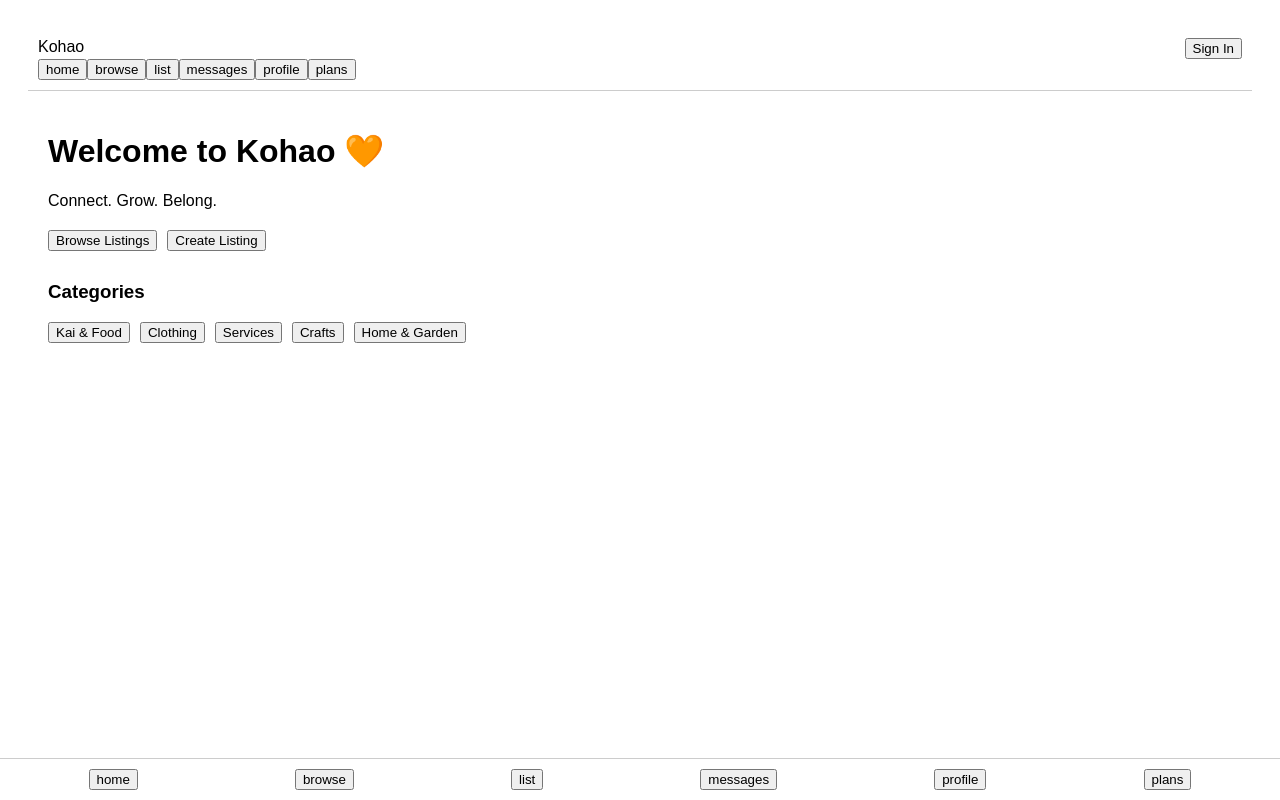
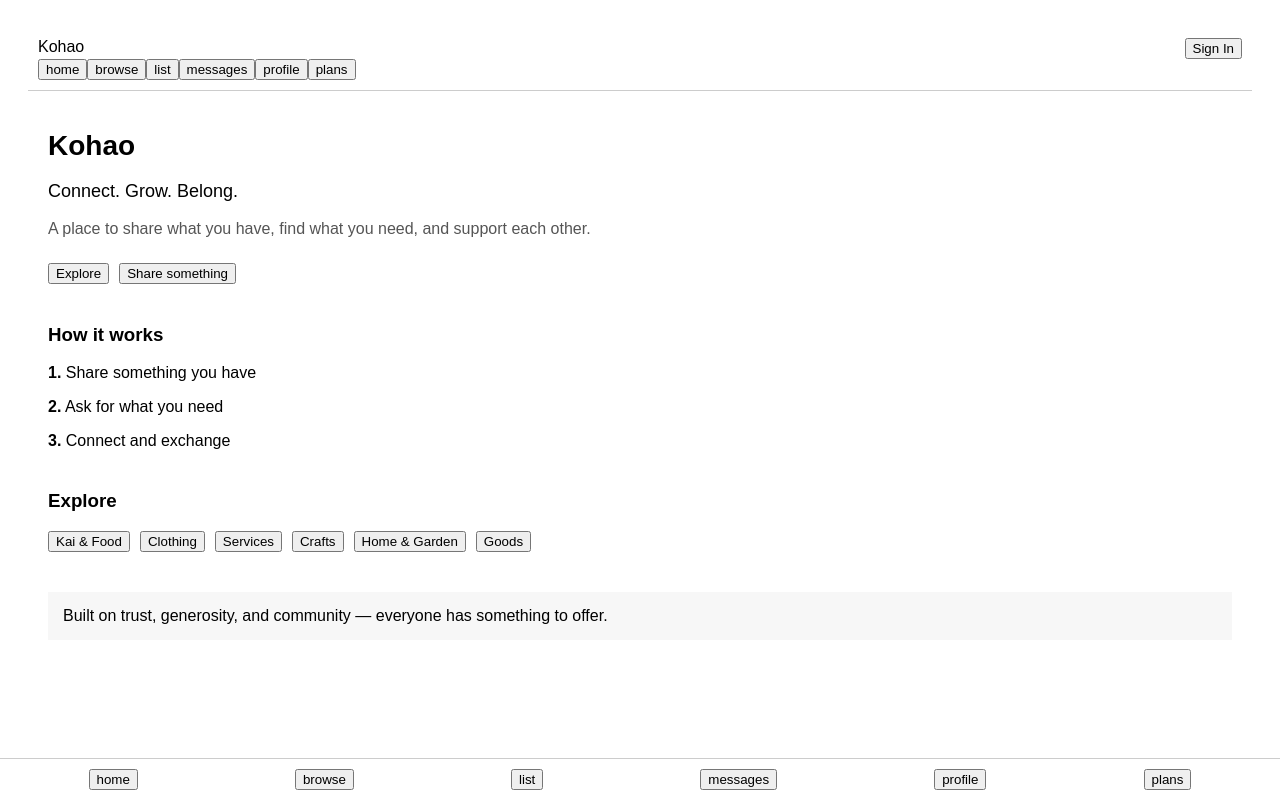
Before and after one commit to kohao-app/Kohao-app, a React app in the folder src/: page / in a window 1280 px wide. Built offline with nearby package versions, Linux system fonts and the light colour scheme; the HTML template or start-up script is replaced by a standard one.

Commit message:
Update App.jsx
Update

```diff
--- a/src/App.jsx
+++ b/src/App.jsx
@@ -66,32 +66,66 @@ export default function App() {
       <main style={S.main}>
   {tab === "home" && (
     <div>
-      <h1>Welcome to Kohao 🧡</h1>
-      <p>Connect. Grow. Belong.</p>
 
-      <div style={{ marginTop: 20 }}>
-        <button>Browse Listings</button>
-        <button style={{ marginLeft: 10 }}>Create Listing</button>
+      <h1 style={{ fontSize: 28 }}>Kohao</h1>
+      <p style={{ fontSize: 18, marginTop: 5 }}>
+        Connect. Grow. Belong.
+      </p>
+
+      <p style={{ marginTop: 15, color: "#555" }}>
+        A place to share what you have, find what you need, and support each other.
+      </p>
+
+      {/* ACTIONS */}
+      <div style={{ marginTop: 25, display: "flex", gap: 10 }}>
+        <button onClick={() => setTab("browse")}>
+          Explore
+        </button>
+        <button onClick={() => setTab("list")}>
+          Share something
+        </button>
       </div>
 
-      <div style={{ marginTop: 30 }}>
-        <h3>Categories</h3>
-        <div style={{ display: "flex", gap: 10, flexWrap: "wrap" }}>
+      {/* COMMUNITY FLOW */}
+      <div style={{ marginTop: 40 }}>
+        <h3>How it works</h3>
+
+        <div style={{ marginTop: 10 }}>
+          <p><strong>1.</strong> Share something you have</p>
+          <p><strong>2.</strong> Ask for what you need</p>
+          <p><strong>3.</strong> Connect and exchange</p>
+        </div>
+      </div>
+
+      {/* CATEGORIES */}
+      <div style={{ marginTop: 40 }}>
+        <h3>Explore</h3>
+
+        <div style={{ display: "flex", flexWrap: "wrap", gap: 10, marginTop: 10 }}>
           <button>Kai & Food</button>
           <button>Clothing</button>
           <button>Services</button>
           <button>Crafts</button>
           <button>Home & Garden</button>
+          <button>Goods</button>
         </div>
       </div>
+
+      {/* COMMUNITY TONE */}
+      <div style={{ marginTop: 40, padding: 15, background: "#f7f7f7" }}>
+        <p style={{ margin: 0 }}>
+          Built on trust, generosity, and community — everyone has something to offer.
+        </p>
+      </div>
+
     </div>
   )}
 
-  {tab === "browse" && <h1>Browse Listings</h1>}
-  {tab === "list" && <h1>Create a Listing</h1>}
-  {tab === "messages" && <h1>Your Messages</h1>}
-  {tab === "profile" && <h1>Your Profile</h1>}
-  {tab === "plans" && <h1>Plans & Pricing</h1>}
+  {tab === "browse" && <h1>Explore what people are sharing</h1>}
+  {tab === "list" && <h1>Share something with the community</h1>}
+  {tab === "messages" && <h1>Your conversations</h1>}
+  {tab === "profile" && <h1>Your space</h1>}
+  {tab === "plans" && <h1>Support Kohao</h1>}
 </main>
 
       <nav style={S.bottomNav}>
```
